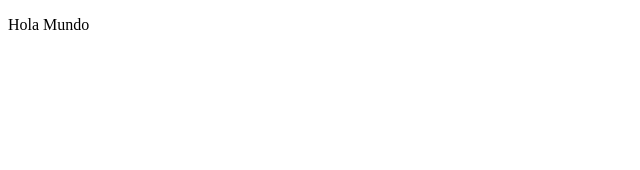
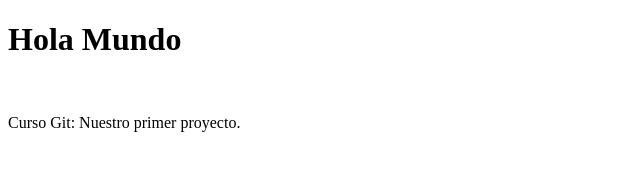
Before and after one commit to srubengt/gitfacilito, a plain HTML site: page index.html in a window 1280 px wide. Shown: the whole page, without its empty margins (0-640 px from the left). Drawn offline with Linux system fonts and the light colour scheme.

Commit message:
Añadido H1 y parrafo explicacion

```diff
--- a/index.html
+++ b/index.html
@@ -6,6 +6,8 @@
 </head>
 
 <body>
-	<p>Hola Mundo</p>
+	<h1>Hola Mundo</h1>
+    <br />
+    <p>Curso Git: Nuestro primer proyecto.</p>
 </body>
 </html>
```
